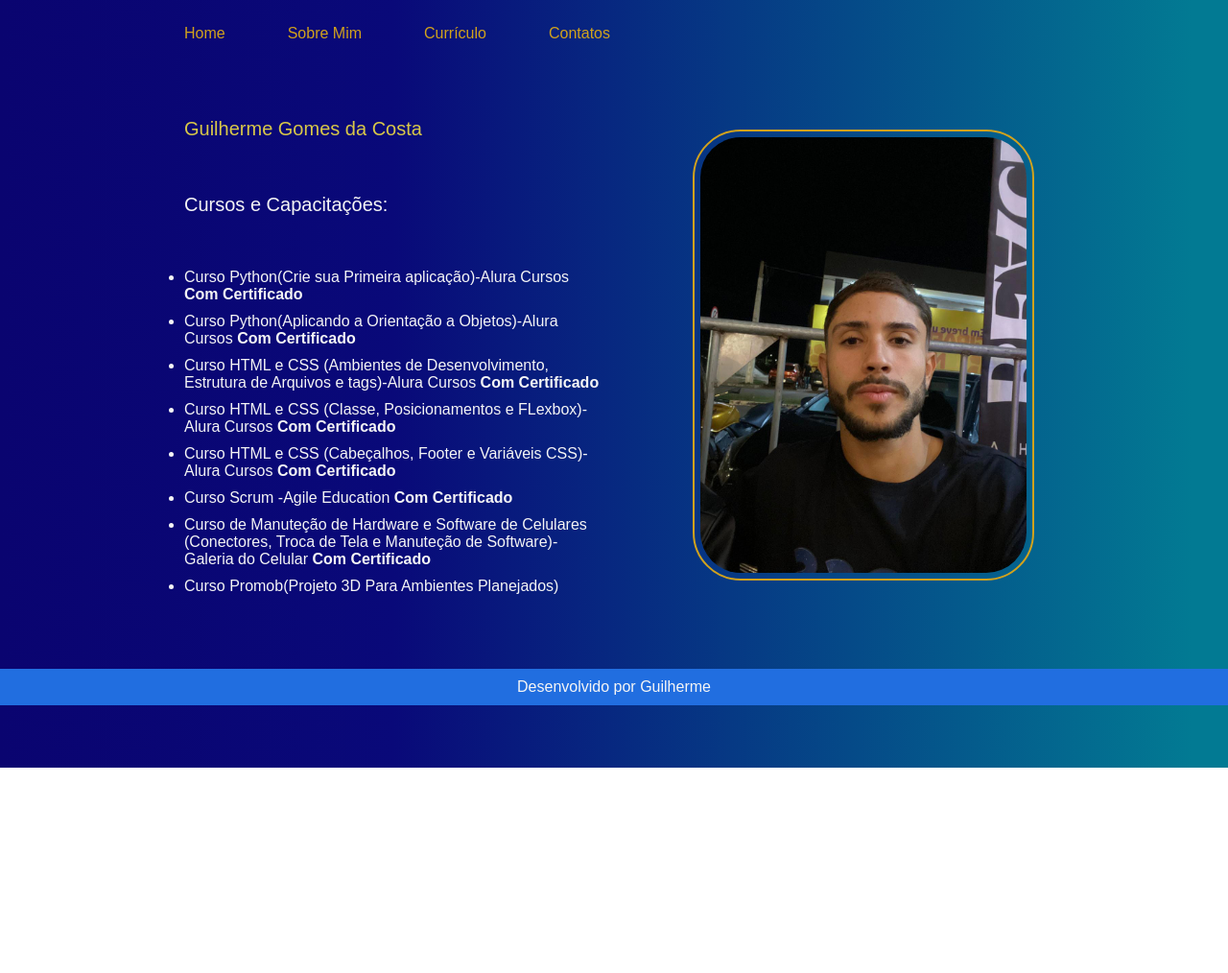
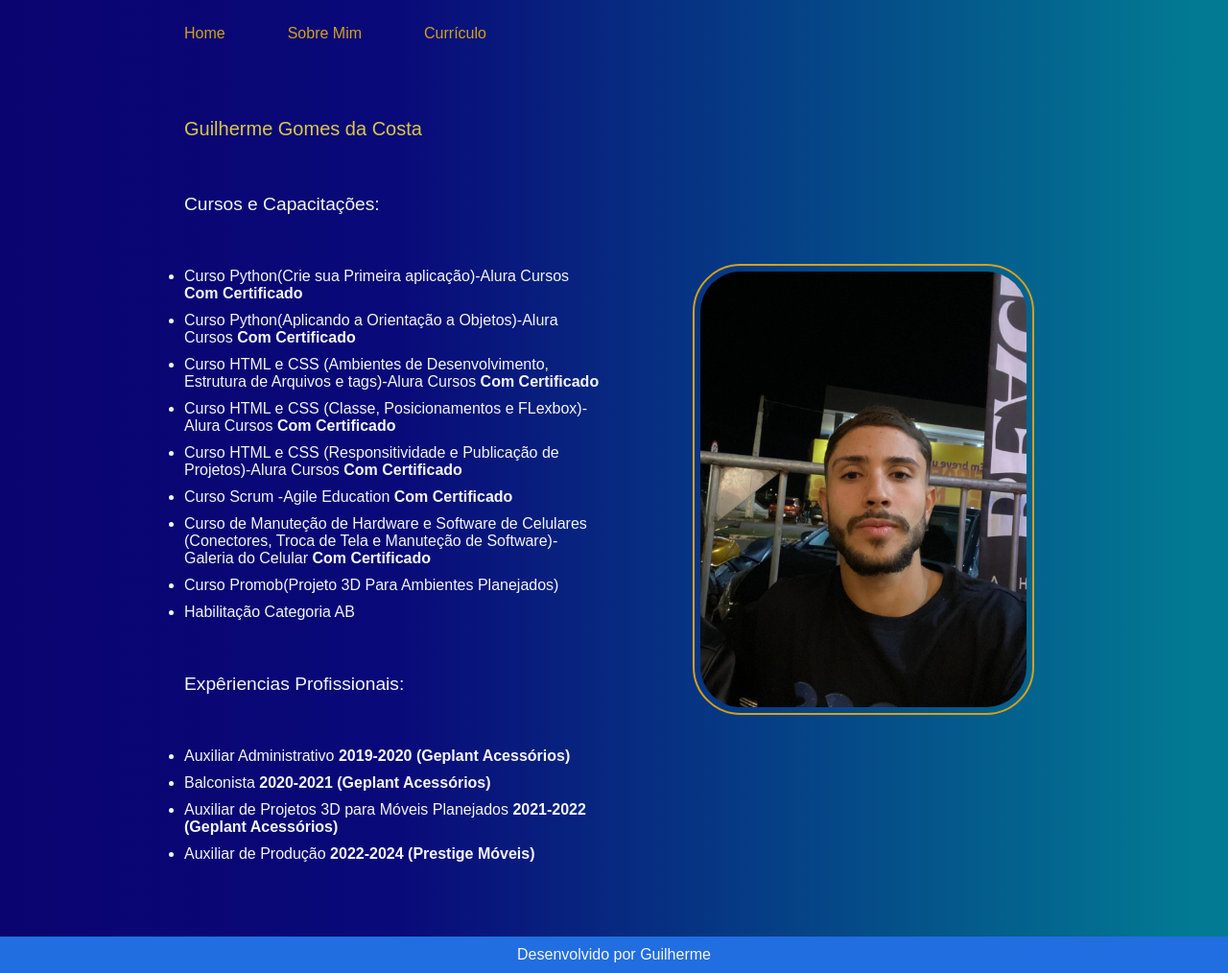
Before and after one commit to GuilhermeGDevs/Portif-lio, a plain HTML site: page curriculo.html in a window 1280 px wide. Shown: the whole page at 96% size. Before the commit the page ends 800 px from the top, so only its background shows below. Drawn offline with Linux system fonts and the light colour scheme; files that its build step writes are made by us from their sources; files whose address does not match are found by name; a web font is replaced by a local one.

Commit message:
Add files via upload
atualização código

```diff
--- a/curriculo.html
+++ b/curriculo.html
@@ -12,13 +12,11 @@
          <a class="cabecalho__menu__link" href="index.html">Home</a>
          <a class="cabecalho__menu__link" href="about.html">Sobre Mim</a>
          <a class="cabecalho__menu__link" href="curriculo.html">Currículo</a>
-         <a class="cabecalho__menu__link" href="contatos.html">Contatos</a>
         </nav>
     </header>
     <main class="apresentacao__about">
         <section class="stilo">
-            <h1><strong class="Destaque_titulo__about">Guilherme Gomes da Costa</strong></
-            </ul>
+                 <h1><strong class="Destaque_titulo__about">Guilherme Gomes da Costa</strong></h1>
                 <h2 class="about__titulo">Cursos e Capacitações:</h2>
                     <ul class="cursos__curriculo">
                         <li class="conteudo__curriculo">
@@ -34,7 +32,7 @@
                             Curso HTML e CSS (Classe, Posicionamentos e FLexbox)-Alura Cursos<strong class="destaque__lista"> Com Certificado</strong>
                         </li>
                         <li class="conteudo__curriculo">
-                        Curso HTML e CSS (Cabeçalhos, Footer e Variáveis CSS)-Alura Cursos<strong class="destaque__lista"> Com Certificado</strong>
+                            Curso HTML e CSS (Responsitividade e Publicação de Projetos)-Alura Cursos<strong class="destaque__lista"> Com Certificado</strong>
                         </li>
                         <li class="conteudo__curriculo">
                             Curso Scrum -Agile Education<strong class="destaque__lista"> Com Certificado</strong>
@@ -44,6 +42,24 @@
                         </li>
                         <li class="conteudo__curriculo">
                             Curso Promob(Projeto 3D Para Ambientes Planejados)
+                        </li>
+                        <li class="conteudo__curriculo">
+                            Habilitação Categoria AB
+                        </li>
+                    </ul>
+            <h3 class="about__titulo">Expêriencias Profissionais:</h2>
+            <ul class="cursos__curriculo">
+                <li class="conteudo__curriculo">
+                   Auxiliar Administrativo<strong class="destaque__lista"> 2019-2020 (Geplant Acessórios) </strong>
+                </li>
+                <li class="conteudo__curriculo">
+                   Balconista<strong class="destaque__lista"> 2020-2021 (Geplant Acessórios) </strong>
+                 </li>
+                 <li class="conteudo__curriculo">
+                   Auxiliar de Projetos 3D para Móveis Planejados<strong class="destaque__lista"> 2021-2022 (Geplant Acessórios) </strong>
+                 </li>
+                 <li class="conteudo__curriculo">
+                    Auxiliar de Produção<strong class="destaque__lista"> 2022-2024 (Prestige Móveis) </strong>
                  </li>
             </ul>
         </section>
--- a/style.css
+++ b/style.css
@@ -166,7 +166,7 @@ body {
     font-variation-settings:
     "XROT" 0,
     "YROT" 0;
-    font-size: 1.25rem;
+    font-size: 1.2rem;
     color:whitesmoke;
 }
 .enfase__about{
@@ -217,5 +217,12 @@ body {
     .minhafoto{
         width: 50%;
     }
+    .apresentacao__about{
+        flex-direction: column-reverse;
+        padding: 5%;
+    }
+    .stilo__about{
+        width: auto;
+    }
 
 }
```
Also changed, not shown: about.html (+0 -1 lines), index.html (+0 -2 lines). Lines whose indentation alone changed are shown as unchanged.
